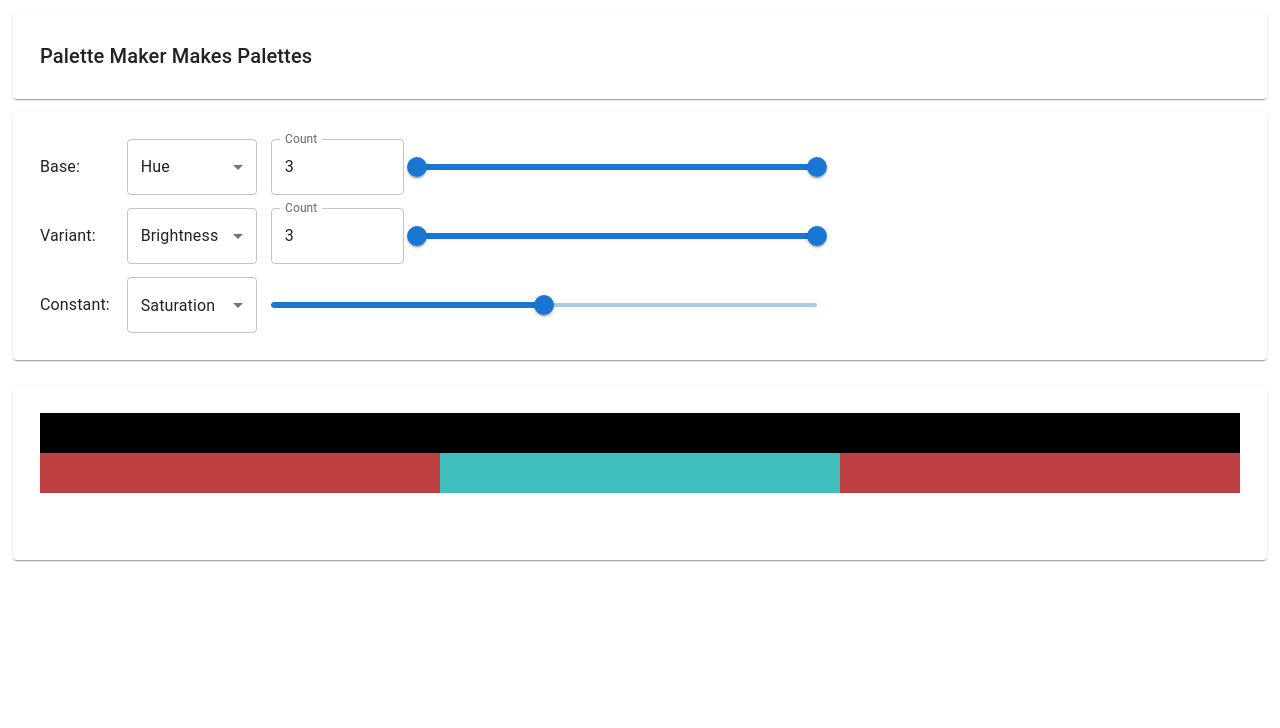
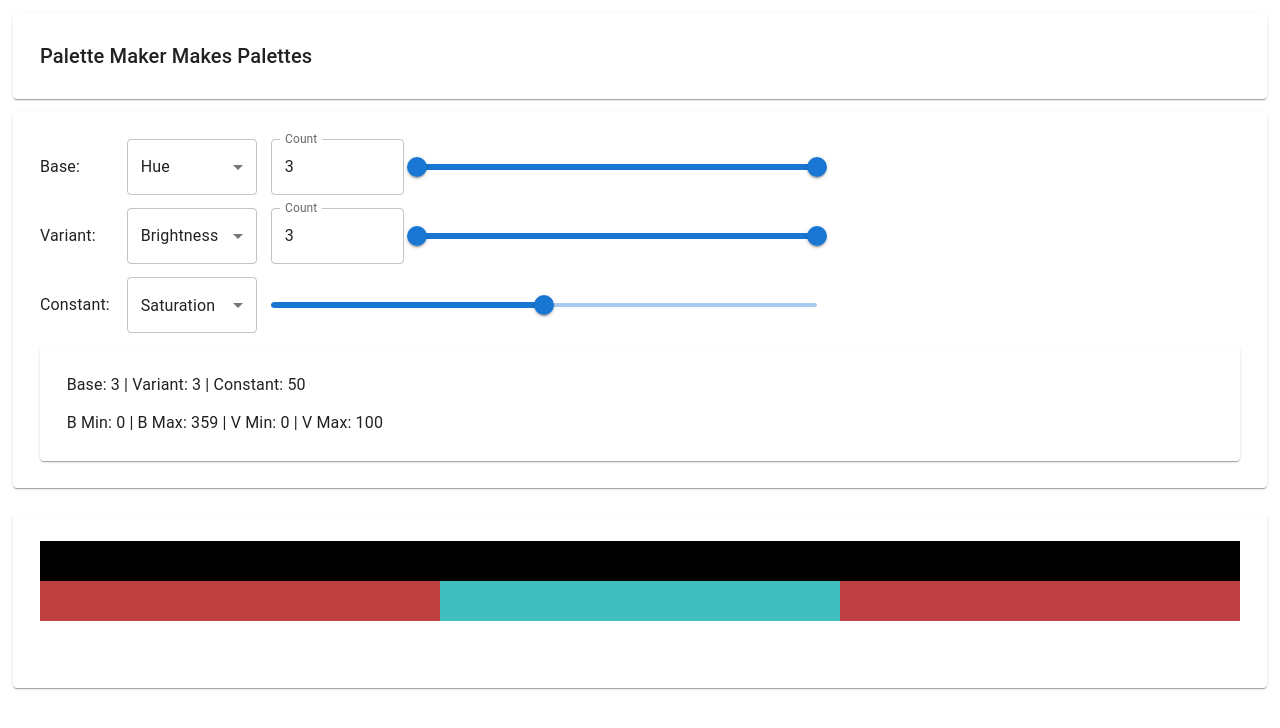
Before and after one commit to davor-skontra/pmmp, a React (Create React App) app: page / in a window 1280 px wide. Shown: the top 728 px of the page. Built offline with nearby package versions, Linux system fonts and the light colour scheme.

Commit message:
fix range issues

```diff
--- a/src/App.tsx
+++ b/src/App.tsx
@@ -1,6 +1,6 @@
 import React, {CSSProperties, useEffect, useState} from 'react';
 import './App.css';
-import {Box, Card, Collapse, Typography} from "@mui/material";
+import {Box, Card, Collapse, Paper, Typography} from "@mui/material";
 import ColorPropertySelector from "./ColorPropertySelector";
 import {calculateColors, ColorCalculationSettings, ColorColumn, ColorProperty} from "./palette-engine";
 import _ from 'lodash'
@@ -16,7 +16,11 @@ const cardStyle: CSSProperties = {
 
 function App() {
 
-    const maxFor = (property: ColorProperty) => property === ColorProperty.Hue ? 359 : 100
+    const maxFor = (property: ColorProperty) => {
+        const result = property == ColorProperty.Hue ? 359 : 100;
+        console.log(`Result for property ${property} was ${result}`)
+        return result;
+    }
 
     const [baseSelection, setBaseSelection] = useState(ColorProperty.Hue)
     const [baseValue, setBaseValue] = useState(3)
@@ -74,9 +78,9 @@ function App() {
                     defaultValue={baseValue}
                     onOptionChange={setBaseSelection}
                     onValueChange={setBaseValue}
-                    possibleMax={maxFor(baseSelection)}
                     defaultSelectedRange={new ColorPropertyRange(0, maxFor(baseSelection))}
                     onRangeChange={r => setBaseRange(r)}
+                    range={new ColorPropertyRange(0, maxFor(baseSelection))}
                 />
                 <ColorPropertySelector
                     title={'Variant:'}
@@ -84,10 +88,9 @@ function App() {
                     defaultValue={variantValue}
                     onOptionChange={setVariantSelection}
                     onValueChange={setVariantValue}
-                    possibleMax={maxFor(variantSelection)}
                     defaultSelectedRange={new ColorPropertyRange(0, maxFor(variantSelection))}
                     onRangeChange={r => setVariantRange(r)}
-                />
+                    range={new ColorPropertyRange(0, maxFor(variantSelection))}/>
                 <ColorPropertyConstantSelector
                     title={`Constant:`}
                     defaultSelected={constantSelection}
@@ -98,6 +101,10 @@ function App() {
                     max={maxFor(constantSelection)}
                     step={1}
                 />
+                <Paper elevation={1} style={{...cardStyle, margin: 0, flexDirection: 'column'}}>
+                    <Typography>{`Base: ${baseValue} | Variant: ${variantValue} | Constant: ${constantValue}`}</Typography>
+                    <Typography>{`B Min: ${settings.baseMin} | B Max: ${settings.baseMax} | V Min: ${settings.variantMin} | V Max: ${settings.variantMax}`}</Typography>
+                </Paper>
             </Card>
             <Collapse in={selectionsAreValid}>
                 <Card style={cardStyle}>
--- a/src/ColorPropertySelector.tsx
+++ b/src/ColorPropertySelector.tsx
@@ -15,7 +15,9 @@ function renderTextField(defaultValue: number, onValueChange: (value: number) =>
             />
             <Slider
                 style={{width: '80%', maxWidth: '300pt'}}
-                defaultValue={[0, rp.possibleMax]}
+                min={rp.range.min}
+                max={rp.range.max}
+                defaultValue={[rp.defaultSelectedRange.min, rp.defaultSelectedRange.max]}
                 onChange={ (e, v) => {
                     const [min, max] = v as number[];
                     rp.onRangeChange(new ColorPropertyRange(min, max));
@@ -26,7 +28,7 @@ function renderTextField(defaultValue: number, onValueChange: (value: number) =>
 }
 
 interface RangeProperties {
-    possibleMax: number;
+    range: ColorPropertyRange;
     defaultSelectedRange: ColorPropertyRange;
     onRangeChange: (rp: ColorPropertyRange) => void;
 }
```
